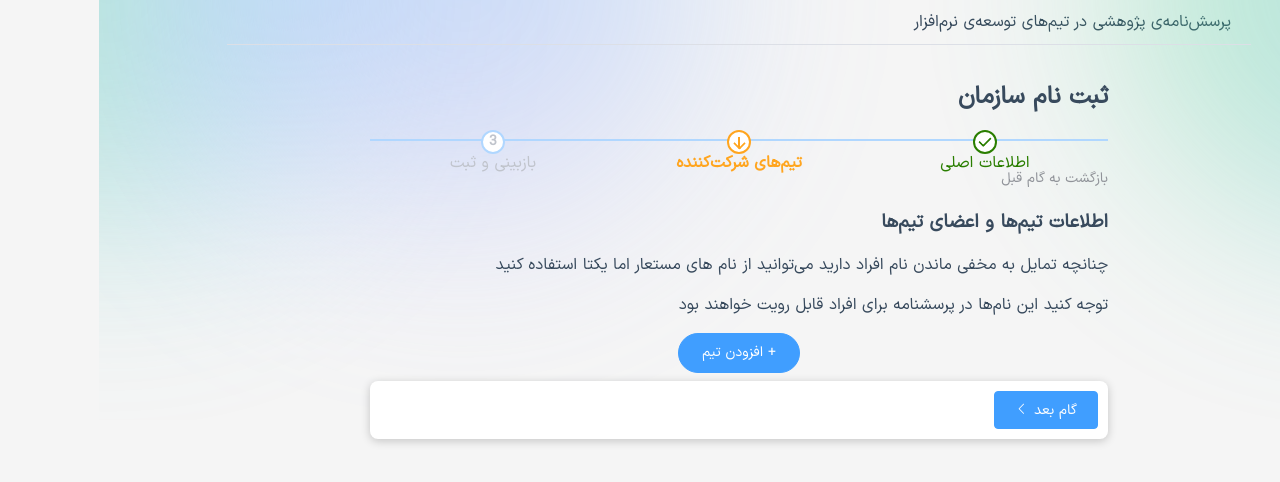
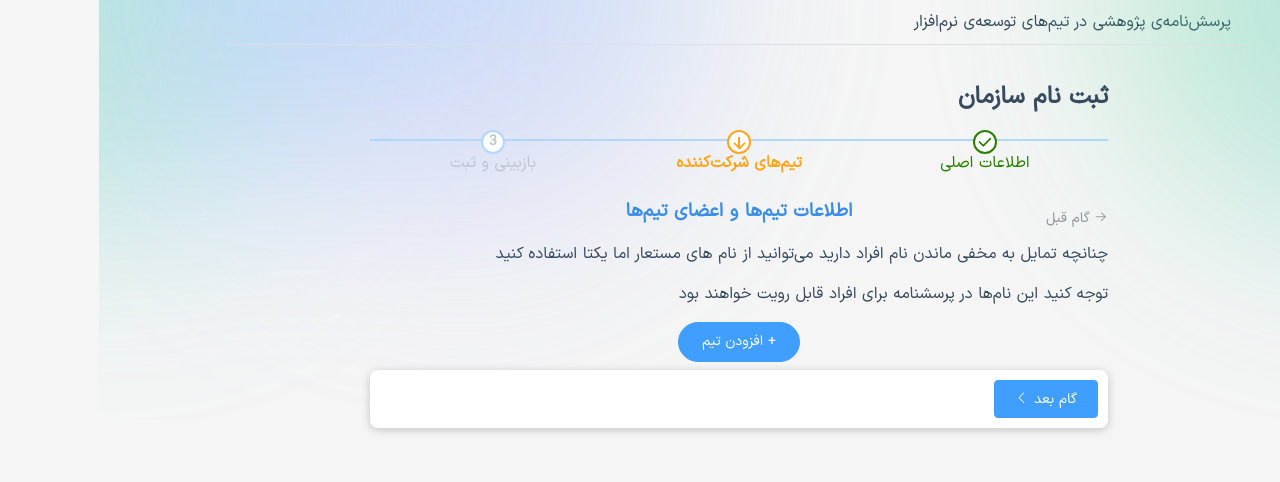
Before and after one commit to ashkantaravati/thesis-survey-app-front, a Vue app: page /register/2 in a window 1280 px wide. Shown: the top 482 px of the page. Built offline with nearby package versions, Linux system fonts and the light colour scheme; what @soerenmartius/vue3-clipboard would draw is missing.

Commit message:
update styles

```diff
--- a/src/layouts/RegistrationLayout.vue
+++ b/src/layouts/RegistrationLayout.vue
@@ -1,19 +1,25 @@
 <template>
   <h2>ثبت نام سازمان</h2>
-  <el-steps v-if="currentStep" :active="currentStepIndex" align-center>
+  <el-steps style="margin-bottom:1.2rem" v-if="currentStep" :active="currentStepIndex" align-center>
     <el-step
       v-for="step in steps"
       :key="step.index"
       :title="step.title"
     ></el-step>
   </el-steps>
-  <el-link v-if="!isFirstStep" @click.prevent="goPrev" type="info"
-    >بازگشت به گام قبل</el-link
+<div style="position:relative">
+  <el-link style="position: absolute;
+    bottom: -45px;
+    right: 0;" v-if="!isFirstStep" @click.prevent="goPrev" type="info">
+    <i class="el-icon-right"></i>
+    گام قبل</el-link
   >
+  </div>
+  <div  class="registration-title">
   <router-view
     @proceed="goNext"
     @submit="registerOrganization(goToSuccessPage)"
-  ></router-view>
+  ></router-view></div>
 </template>
 
 <script>
@@ -212,9 +218,12 @@ export default defineComponent({
   left: unset !important;
   right: 0;
 }
-.step-container h3 {
+.step-container h3 , .registration-title h3{
   color: #3a8ee6;
   text-align: center;
+}
+.registration-title h3{
+  margin-top: 2rem;
 }
 @media screen and (max-width: 360px) {
   .fix-btns-container button {
--- a/src/views/Home.vue
+++ b/src/views/Home.vue
@@ -132,17 +132,17 @@ export default defineComponent({
   right: 17px;
   top: 12px;
   width: 1px;
-  height: 75%;
+  height: 82%;
   border-right: 2px dashed #81d2b6;
   background: transparent;
 }
 .home-steps:after {
   content: "";
   position: absolute;
-  right: 6px;
-  top: 6px;
-  width: 20px;
-  height: 20px;
+  right: 8px;
+  top: 3px;
+  width: 15px;
+  height: 15px;
   border-radius: 50%;
   background: #e4fff5;
   border: 2px dashed #81d2b6;
```
